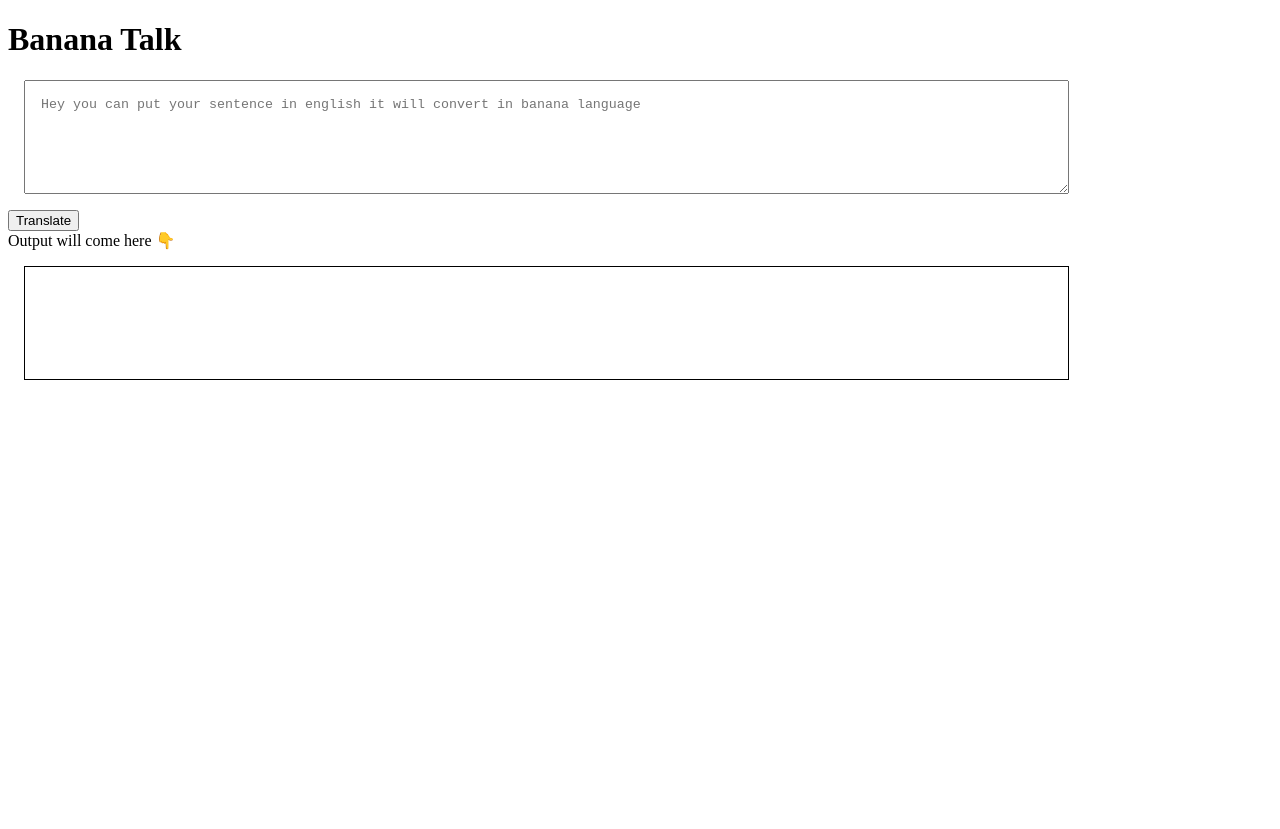
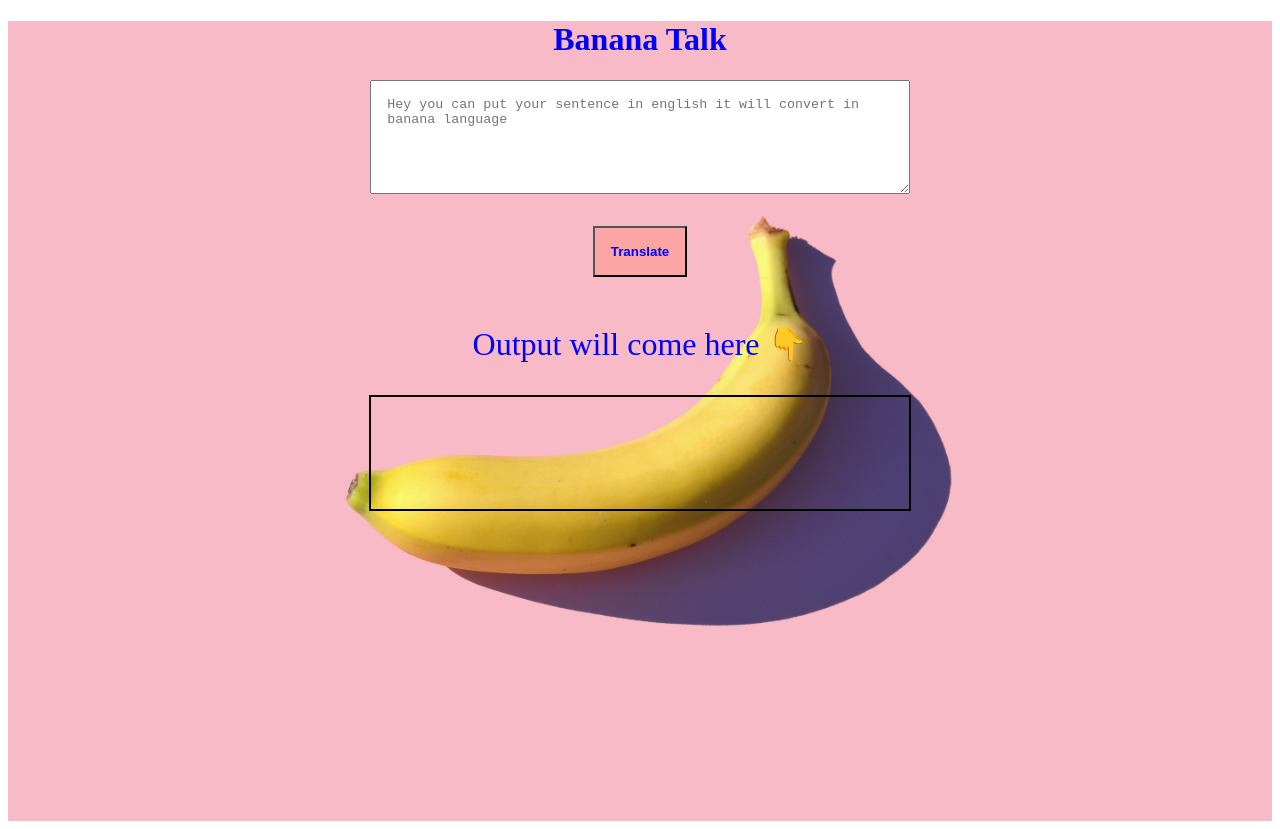
Before and after one commit to YogeshTiwari700/banana-app, a plain HTML site: page index.html in a window 1280 px wide. Before the commit the page ends 800 px from the top, so only its background shows below. Drawn offline with Linux system fonts and the light colour scheme.

Commit message:
finally complete

```diff
--- a/index.html
+++ b/index.html
@@ -5,35 +5,26 @@
     <meta http-equiv="X-UA-Compatible" content="IE=edge">
     <meta name="viewport" content="width=device-width, initial-scale=1.0">
     <title>Banana App</title>
-    <style>
-        #text-input {
-            width: 80%;
-            height: 10vh;
-            padding: 1rem;
-            display: block;
-            margin: 1rem;
 
-        }
-        #output {
-            border: 1px solid black;
-            width: 80%;
-            height: 10vh;
-            padding: 1rem;
-            display: block;
-            margin: 1rem;
-
-        }
-    </style>
-
+<link rel="stylesheet" href="styles.css"stylesheet>
+<!-- <img src="/image/banana.jpg"> -->
 
 </head>
 <body>
-    <h1>Banana Talk</h1>
-    <textarea id="text-input" placeholder="Hey you can put your sentence in english it will convert in banana language"></textarea>
-    <button id="btn-translate">Translate</button>
-    <div>Output will come here 👇</div>
-    <div id="output"></div>
+    <div class="background-image">
+        <div class="body-parts">
+            <h1 class="banana-heading">Banana Talk</h1>
 
-    <script src="app.js" type="text/javascript"></script> </script>
+
+            <textarea id="text-input" placeholder="Hey you can put your sentence in english it will convert in banana language"></textarea>
+            <button id="btn-translate">Translate</button>
+            <div class="output-heading">Output will come here 👇</div>
+            <div id="output"></div>
+
+            <script src="app.js" type="text/javascript"></script> </script>
+
+        </div>
+    </div>
+
 </body>
 </html>
--- /dev/null
+++ b/styles.css
@@ -0,0 +1,51 @@
+#text-input {
+    width: 40%;
+    height: 10vh;
+    padding: 1rem;
+    display: block;
+    margin: 1rem auto;
+
+}
+#output {
+    border: 2px solid black;
+    width: 40%;
+    height: 10vh;
+    padding: 1rem;
+    display: block;
+    margin: 1rem auto;
+
+}
+.output-heading {
+    padding: 1rem;
+    font-size: xx-large;
+    text-align: center;
+    color: blue;
+}
+
+.body {
+    margin: 0%;
+    padding: 0%;
+}
+.background-image {
+    background-image: url("/image/bananana.jpg");
+    background-size: cover;
+    height: 100vh;
+ }
+#btn-translate {
+    display: block;
+    margin: 2rem auto;
+    padding: 1rem;
+    cursor: pointer;
+    color: blue;
+    font-weight: bold;
+    background-color: #fca5a5;
+    border: circle;
+
+}
+
+.banana-heading {
+    text-align: center;
+    color: blue;
+    font-size: xx-large;
+
+}
```
Also changed, not shown: image/bananana.jpg (added), 2 other files.
